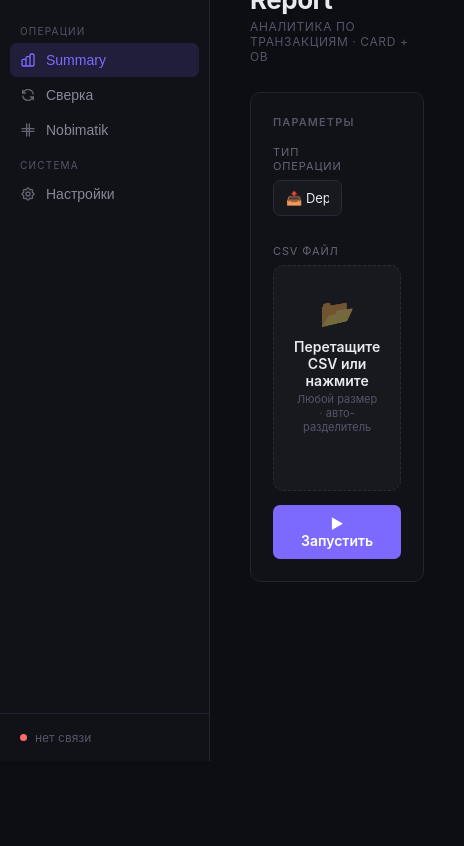
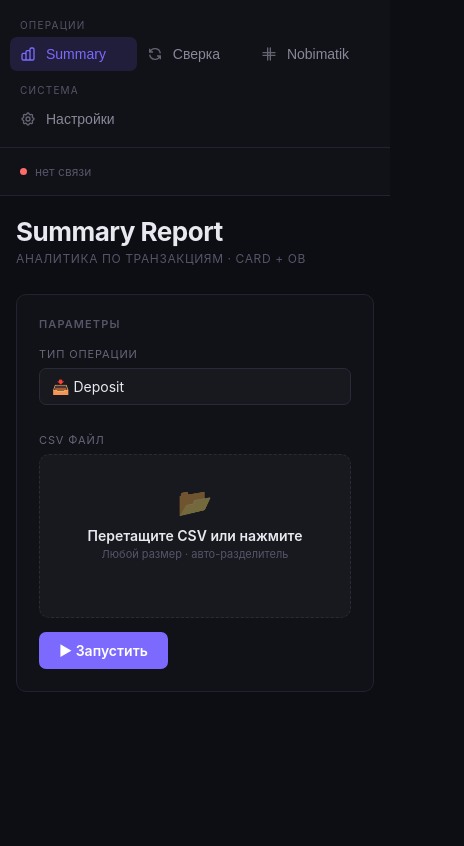
Before and after one commit to artem03111/transaction-admin, a plain HTML site: page index.html in a window 390 px wide. Shown: the part 83-929 px from the top of the page, 464 px wide, since content can reach past the window. Before the commit the page ends 844 px from the top, so only its background shows below. Drawn offline with Linux system fonts and the light colour scheme; no server answers.

Commit message:
Update index.html

```diff
--- a/index.html
+++ b/index.html
@@ -61,6 +61,20 @@ select:focus,input:focus{border-color:#7c6aff}
 .deploy-steps{font-family:'Courier New',monospace;font-size:12px;line-height:2.2;color:#666678}
 .deploy-steps .num{color:#4ecca3}
 .deploy-steps .code{color:#e8e8f0;background:#18181f;padding:1px 6px;border-radius:4px}
+
+/* ── MOBILE FIX: sidebar was fixed at 210px + main margin-left 210px,
+   which on a ~440px viewport left almost no room for the select box,
+   causing "📥 Deposit" to render clipped as "Дер" ── */
+@media (max-width: 760px){
+  body{display:block}
+  .sidebar{position:relative;width:100%;min-width:0;height:auto;border-right:none;border-bottom:1px solid #222230}
+  nav{display:flex;flex-wrap:wrap;padding:10px}
+  .nav-section{width:100%}
+  .nav-btn{width:auto;flex:1 1 auto}
+  .main{margin-left:0;padding:20px 16px}
+  .row2{grid-template-columns:1fr}
+  select,input[type=text]{font-size:14px}
+}
 </style>
 </head>
 <body>
```
